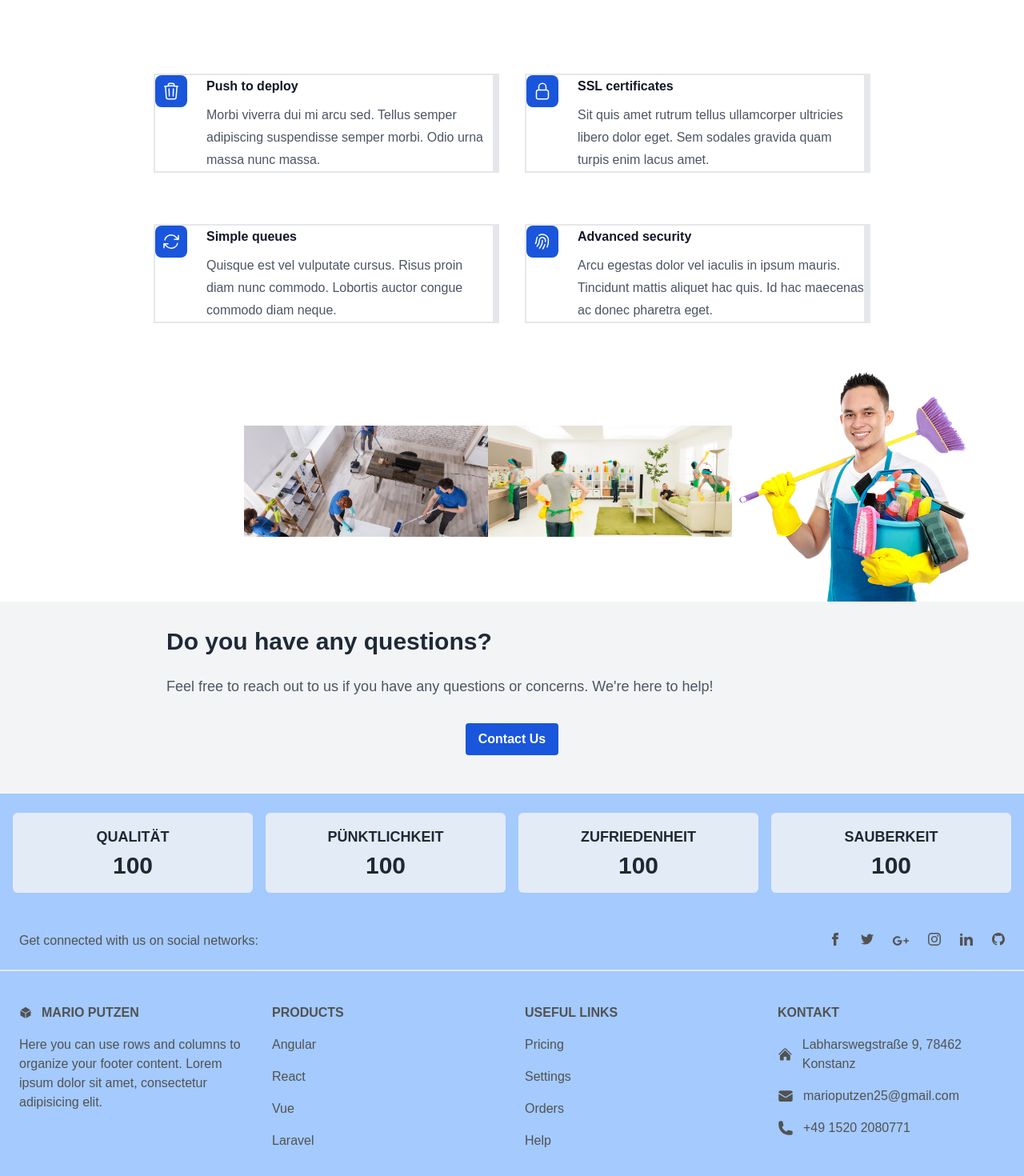
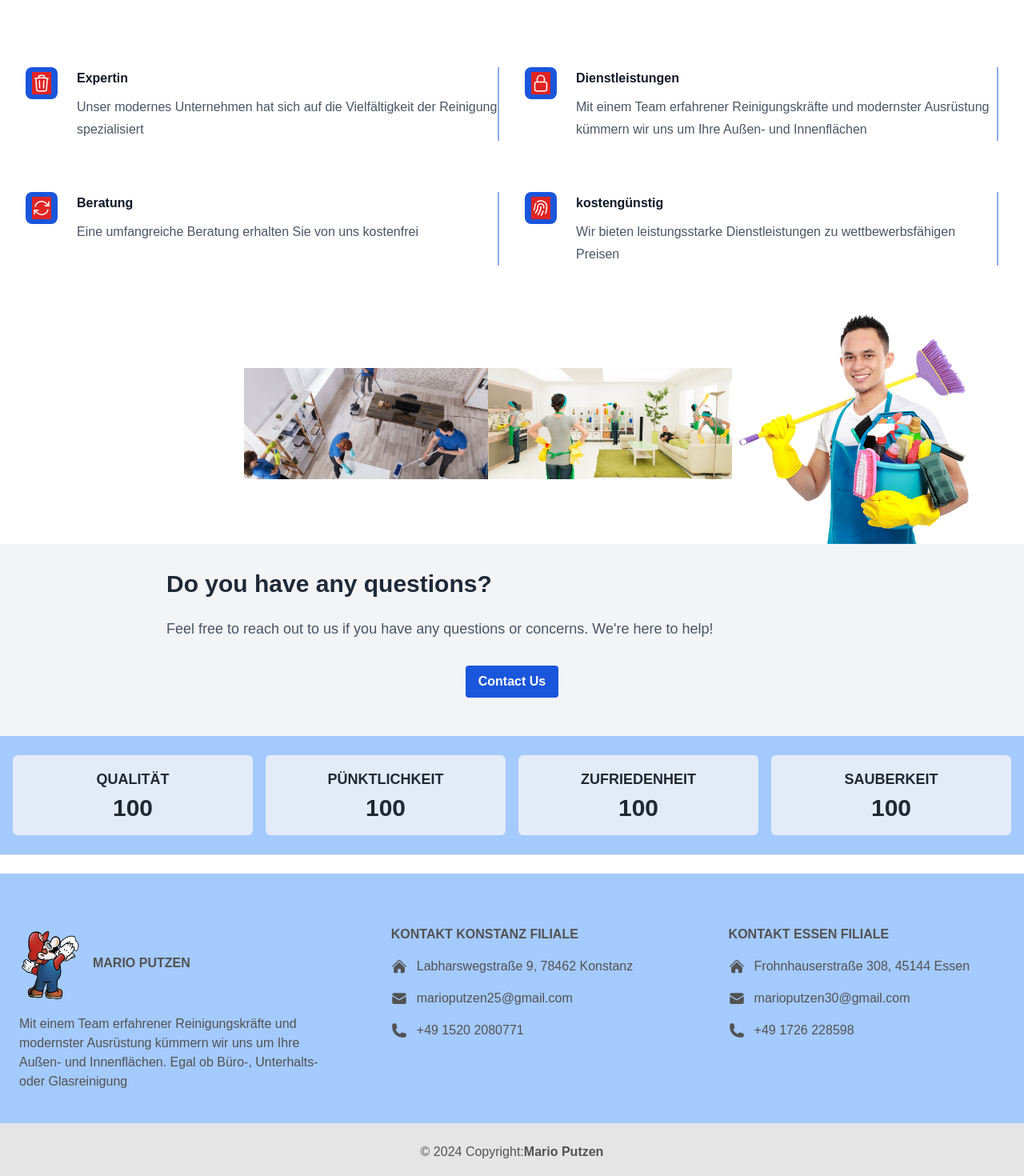
Before and after one commit to Ahmadalmuhtar/mario-putzen-2, a React (Create React App) app: page / in a window 1280 px wide. Shown: the part 1000-2470 px from the top of the page at 80% size. Built offline with nearby package versions, Linux system fonts and the light colour scheme.

Commit message:
edited the footer section and linked it

```diff
--- a/src/components/navigation/footer/Footer.jsx
+++ b/src/components/navigation/footer/Footer.jsx
@@ -1,136 +1,29 @@
 import React from "react";
+import img from '../../../assets/images/Logo.png'
 
 export default function Footer() {
   return (
-    <footer className="bg-blue-300 gap-12 text-center text-neutral-600 dark:bg-neutral-600 dark:text-neutral-200 lg:text-left">
-      <div className="flex items-center justify-center border-b-2 border-neutral-200 p-6 dark:border-neutral-500 lg:justify-between">
-        <div className="mr-12 hidden lg:block">
-          <span>Get connected with us on social networks:</span>
-        </div>
-        <div className="flex justify-center">
-          <a className="mr-6 text-neutral-600 dark:text-neutral-200">
-            <svg
-              xmlns="http://www.w3.org/2000/svg"
-              className="h-4 w-4"
-              fill="currentColor"
-              viewBox="0 0 24 24"
-            >
-              <path d="M9 8h-3v4h3v12h5v-12h3.642l.358-4h-4v-1.667c0-.955.192-1.333 1.115-1.333h2.885v-5h-3.808c-3.596 0-5.192 1.583-5.192 4.615v3.385z" />
-            </svg>
-          </a>
-          <a className="mr-6 text-neutral-600 dark:text-neutral-200">
-            <svg
-              xmlns="http://www.w3.org/2000/svg"
-              className="h-4 w-4"
-              fill="currentColor"
-              viewBox="0 0 24 24"
-            >
-              <path d="M24 4.557c-.883.392-1.832.656-2.828.775 1.017-.609 1.798-1.574 2.165-2.724-.951.564-2.005.974-3.127 1.195-.897-.957-2.178-1.555-3.594-1.555-3.179 0-5.515 2.966-4.797 6.045-4.091-.205-7.719-2.165-10.148-5.144-1.29 2.213-.669 5.108 1.523 6.574-.806-.026-1.566-.247-2.229-.616-.054 2.281 1.581 4.415 3.949 4.89-.693.188-1.452.232-2.224.084.626 1.956 2.444 3.379 4.6 3.419-2.07 1.623-4.678 2.348-7.29 2.04 2.179 1.397 4.768 2.212 7.548 2.212 9.142 0 14.307-7.721 13.995-14.646.962-.695 1.797-1.562 2.457-2.549z" />
-            </svg>
-          </a>
-          <a className="mr-6 text-neutral-600 dark:text-neutral-200">
-            <svg
-              xmlns="http://www.w3.org/2000/svg"
-              className="h-5 w-5"
-              fill="currentColor"
-              viewBox="0 0 24 24"
-            >
-              <path
-                d="M7 11v2.4h3.97c-.16 1.029-1.2 3.02-3.97 3.02-2.39 0-4.34-1.979-4.34-4.42 0-2.44 1.95-4.42 4.34-4.42 1.36 0 2.27.58 2.79 1.08l1.9-1.83c-1.22-1.14-2.8-1.83-4.69-1.83-3.87 0-7 3.13-7 7s3.13 7 7 7c4.04 0 6.721-2.84 6.721-6.84 0-.46-.051-.81-.111-1.16h-6.61zm0 0 17 2h-3v3h-2v-3h-3v-2h3v-3h2v3h3v2z"
-                fillRule="evenodd"
-                clipRule="evenodd"
-              />
-            </svg>
-          </a>
-          <a className="mr-6 text-neutral-600 dark:text-neutral-200">
-            <svg
-              xmlns="http://www.w3.org/2000/svg"
-              className="h-4 w-4"
-              fill="currentColor"
-              viewBox="0 0 24 24"
-            >
-              <path d="M12 2.163c3.204 0 3.584.012 4.85.07 3.252.148 4.771 1.691 4.919 4.919.058 1.265.069 1.645.069 4.849 0 3.205-.012 3.584-.069 4.849-.149 3.225-1.664 4.771-4.919 4.919-1.266.058-1.644.07-4.85.07-3.204 0-3.584-.012-4.849-.07-3.26-.149-4.771-1.699-4.919-4.92-.058-1.265-.07-1.644-.07-4.849 0-3.204.013-3.583.07-4.849.149-3.227 1.664-4.771 4.919-4.919 1.266-.057 1.645-.069 4.849-.069zm0-2.163c-3.259 0-3.667.014-4.947.072-4.358.2-6.78 2.618-6.98 6.98-.059 1.281-.073 1.689-.073 4.948 0 3.259.014 3.668.072 4.948.2 4.358 2.618 6.78 6.98 6.98 1.281.058 1.689.072 4.948.072 3.259 0 3.668-.014 4.948-.072 4.354-.2 6.782-2.618 6.979-6.98.059-1.28.073-1.689.073-4.948 0-3.259-.014-3.667-.072-4.947-.196-4.354-2.617-6.78-6.979-6.98-1.281-.059-1.69-.073-4.949-.073zm0 5.838c-3.403 0-6.162 2.759-6.162 6.162s2.759 6.163 6.162 6.163 6.162-2.759 6.162-6.163c0-3.403-2.759-6.162-6.162-6.162zm0 10.162c-2.209 0-4-1.79-4-4 0-2.209 1.791-4 4-4s4 1.791 4 4c0 2.21-1.791 4-4 4zm6.406-11.845c-.796 0-1.441.645-1.441 1.44s.645 1.44 1.441 1.44c.795 0 1.439-.645 1.439-1.44s-.644-1.44-1.439-1.44z" />
-            </svg>
-          </a>
-          <a className="mr-6 text-neutral-600 dark:text-neutral-200">
-            <svg
-              xmlns="http://www.w3.org/2000/svg"
-              className="h-4 w-4"
-              fill="currentColor"
-              viewBox="0 0 24 24"
-            >
-              <path d="M4.98 3.5c0 1.381-1.11 2.5-2.48 2.5s-2.48-1.119-2.48-2.5c0-1.38 1.11-2.5 2.48-2.5s2.48 1.12 2.48 2.5zm.02 4.5h-5v16h5v-16zm7.982 0h-4.968v16h4.969v-8.399c0-4.67 6.029-5.052 6.029 0v8.399h4.988v-10.131c0-7.88-8.922-7.593-11.018-3.714v-2.155z" />
-            </svg>
-          </a>
-          <a className="text-neutral-600 dark:text-neutral-200">
-            <svg
-              xmlns="http://www.w3.org/2000/svg"
-              className="h-4 w-4"
-              fill="currentColor"
-              viewBox="0 0 24 24"
-            >
-              <path d="M12 0c-6.626 0-12 5.373-12 12 0 5.302 3.438 9.8 8.207 11.387.599.111.793-.261.793-.577v-2.234c-3.338.726-4.033-1.416-4.033-1.416-.546-1.387-1.333-1.756-1.333-1.756-1.089-.745.083-.729.083-.729 1.205.084 1.839 1.237 1.839 1.237 1.07 1.834 2.807 1.304 3.492.997.107-.775.418-1.305.762-1.604-2.665-.305-5.467-1.334-5.467-5.931 0-1.311.469-2.381 1.236-3.221-.124-.303-.535-1.524.117-3.176 0 0 1.008-.322 3.301 1.23.957-.266 1.983-.399 3.003-.404 1.02.005 2.047.138 3.006.404 2.291-1.552 3.297-1.23 3.297-1.23.653 1.653.242 2.874.118 3.176.77.84 1.235 1.911 1.235 3.221 0 4.609-2.807 5.624-5.479 5.921.43.372.823 1.102.823 2.222v3.293c0 .319.192.694.801.576 4.765-1.589 8.199-6.086 8.199-11.386 0-6.627-5.373-12-12-12z" />
-            </svg>
-          </a>
-        </div>
-      </div>
-
+    <>
+    <div className="h-6">
+    <hr/>
+    </div>
+    <footer className="bg-blue-300 gap-12 text-center text-neutral-600 dark:bg-neutral-600 dark:text-neutral-200 lg:text-left pt-6">
       <div className="mx-6 py-10 text-center md:text-left">
-        <div className="grid-1 grid gap-8 md:grid-cols-2 lg:grid-cols-4">
+        <div className="grid gap-8 md:grid-cols-2 lg:grid-cols-3 justify-items-center">
           <div className="">
-            <h6 className="mb-4 flex items-center justify-center font-semibold uppercase md:justify-start">
-              <svg
-                xmlns="http://www.w3.org/2000/svg"
-                viewBox="0 0 24 24"
-                fill="currentColor"
-                className="mr-3 h-4 w-4"
-              >
-                <path d="M12.378 1.602a.75.75 0 00-.756 0L3 6.632l9 5.25 9-5.25-8.622-5.03zM21.75 7.93l-9 5.25v9l8.628-5.032a.75.75 0 00.372-.648V7.93zM11.25 22.18v-9l-9-5.25v8.57a.75.75 0 00.372.648l8.628 5.033z" />
-              </svg>
-              Mario Putzen
-            </h6>
+          <h6 className="mb-4 flex items-center justify-center font-semibold uppercase md:justify-start">
+            <a href="https://www.marioputzen.com" target="_blank" className="flex items-center">
+              <img src={img} className="h-24 pr-4" alt="Mario Putzen Logo" />
+              <span>Mario Putzen</span>
+            </a>
+          </h6>
             <p>
-              Here you can use rows and columns to organize your footer content.
-              Lorem ipsum dolor sit amet, consectetur adipisicing elit.
-            </p>
-          </div>
-          <div className="">
-            <h6 className="mb-4 flex justify-center font-semibold uppercase md:justify-start">
-              Products
-            </h6>
-            <p className="mb-4">
-              <a className="text-neutral-600 dark:text-neutral-200">Angular</a>
-            </p>
-            <p className="mb-4">
-              <a className="text-neutral-600 dark:text-neutral-200">React</a>
-            </p>
-            <p className="mb-4">
-              <a className="text-neutral-600 dark:text-neutral-200">Vue</a>
-            </p>
-            <p>
-              <a className="text-neutral-600 dark:text-neutral-200">Laravel</a>
-            </p>
-          </div>
-          <div className="">
-            <h6 className="mb-4 flex justify-center font-semibold uppercase md:justify-start">
-              Useful links
-            </h6>
-            <p className="mb-4">
-              <a className="text-neutral-600 dark:text-neutral-200">Pricing</a>
-            </p>
-            <p className="mb-4">
-              <a className="text-neutral-600 dark:text-neutral-200">Settings</a>
-            </p>
-            <p className="mb-4">
-              <a className="text-neutral-600 dark:text-neutral-200">Orders</a>
-            </p>
-            <p>
-              <a className="text-neutral-600 dark:text-neutral-200">Help</a>
+            Mit einem Team erfahrener Reinigungskräfte und modernster Ausrüstung kümmern wir uns um Ihre Außen- und Innenflächen. Egal ob Büro-, Unterhalts- oder Glasreinigung
             </p>
           </div>
           <div>
             <h6 className="mb-4 flex justify-center font-semibold uppercase md:justify-start">
-              Kontakt
+              Kontakt Konstanz Filiale
             </h6>
             <p className="mb-4 flex items-center justify-center md:justify-start">
               <svg
@@ -142,7 +35,9 @@ export default function Footer() {
                 <path d="M11.47 3.84a.75.75 0 011.06 0l8.69 8.69a.75.75 0 101.06-1.06l-8.689-8.69a2.25 2.25 0 00-3.182 0l-8.69 8.69a.75.75 0 001.061 1.06l8.69-8.69z" />
                 <path d="M12 5.432l8.159 8.159c.03.03.06.058.091.086v6.198c0 1.035-.84 1.875-1.875 1.875H15a.75.75 0 01-.75-.75v-4.5a.75.75 0 00-.75-.75h-3a.75.75 0 00-.75.75V21a.75.75 0 01-.75.75H5.625a1.875 1.875 0 01-1.875-1.875v-6.198a2.29 2.29 0 00.091-.086L12 5.43z" />
               </svg>
+              <a href="https://maps.app.goo.gl/hNbUnfKky8hWM4Av7" target="_blank">
               Labharswegstraße 9, 78462 Konstanz
+              </a>
             </p>
             <p className="mb-4 flex items-center justify-center md:justify-start">
               <svg
@@ -154,7 +49,9 @@ export default function Footer() {
                 <path d="M1.5 8.67v8.58a3 3 0 003 3h15a3 3 0 003-3V8.67l-8.928 5.493a3 3 0 01-3.144 0L1.5 8.67z" />
                 <path d="M22.5 6.908V6.75a3 3 0 00-3-3h-15a3 3 0 00-3 3v.158l9.714 5.978a1.5 1.5 0 001.572 0L22.5 6.908z" />
               </svg>
+              <a href="mailto:marioputzen25@gmail.com?subject=Anfrage%20zur%20Dienstleistung&body=Guten%20Tag,%0A%0AIch%20interessiere%20mich%20für%20Ihre%20Dienstleistungen%20und%20möchte%20mehr%20darüber%20erfahren.%0A%0AMit%20freundlichen%20Grüßen,%0AVorname%20Nachname">
               marioputzen25@gmail.com
+              </a>
             </p>
             <p className="mb-4 flex items-center justify-center md:justify-start">
               <svg
@@ -169,12 +66,14 @@ export default function Footer() {
                   clipRule="evenodd"
                 />
               </svg>
+              <a href="tel:+4915202080771">
               +49 1520 2080771
+              </a>
             </p>
           </div>
           <div>
             <h6 className="mb-4 flex justify-center font-semibold uppercase md:justify-start">
-              Kontakt
+              Kontakt Essen Filiale
             </h6>
             <p className="mb-4 flex items-center justify-center md:justify-start">
               <svg
@@ -186,7 +85,9 @@ export default function Footer() {
                 <path d="M11.47 3.84a.75.75 0 011.06 0l8.69 8.69a.75.75 0 101.06-1.06l-8.689-8.69a2.25 2.25 0 00-3.182 0l-8.69 8.69a.75.75 0 001.061 1.06l8.69-8.69z" />
                 <path d="M12 5.432l8.159 8.159c.03.03.06.058.091.086v6.198c0 1.035-.84 1.875-1.875 1.875H15a.75.75 0 01-.75-.75v-4.5a.75.75 0 00-.75-.75h-3a.75.75 0 00-.75.75V21a.75.75 0 01-.75.75H5.625a1.875 1.875 0 01-1.875-1.875v-6.198a2.29 2.29 0 00.091-.086L12 5.43z" />
               </svg>
+              <a href="https://maps.app.goo.gl/Bvqzggn5wpECM8c87" target="_blank">
               Frohnhauserstraße 308, 45144 Essen
+              </a>
             </p>
             <p className="mb-4 flex items-center justify-center md:justify-start">
               <svg
@@ -198,7 +99,9 @@ export default function Footer() {
                 <path d="M1.5 8.67v8.58a3 3 0 003 3h15a3 3 0 003-3V8.67l-8.928 5.493a3 3 0 01-3.144 0L1.5 8.67z" />
                 <path d="M22.5 6.908V6.75a3 3 0 00-3-3h-15a3 3 0 00-3 3v.158l9.714 5.978a1.5 1.5 0 001.572 0L22.5 6.908z" />
               </svg>
+              <a href="mailto:marioputzen30@gmail.com?subject=Anfrage%20zur%20Dienstleistung&body=Guten%20Tag,%0A%0AIch%20interessiere%20mich%20für%20Ihre%20Dienstleistungen%20und%20möchte%20mehr%20darüber%20erfahren.%0A%0AMit%20freundlichen%20Grüßen,%0AVorname%20Nachname">
               marioputzen30@gmail.com
+              </a>
             </p>
             <p className="mb-4 flex items-center justify-center md:justify-start">
               <svg
@@ -213,7 +116,9 @@ export default function Footer() {
                   clipRule="evenodd"
                 />
               </svg>
+              <a href="tel:+491726228598">
               +49 1726 228598
+              </a>
             </p>
           </div>
         </div>
@@ -221,14 +126,15 @@ export default function Footer() {
 
       {/* <!--Copyright section--> */}
       <div className="bg-neutral-200 p-6 text-center dark:bg-neutral-700">
-        <span>© 2023 Copyright:</span>
+        <span>© 2024 Copyright:</span>
         <a
           className="font-semibold text-neutral-600 dark:text-neutral-400"
-          href="https://tw-elements.com/"
+          href="https://marioputzen.com/" target="_blank"
         >
           Mario Putzen
         </a>
       </div>
     </footer>
+    </>
   );
 }
--- a/src/components/navigation/header/Header.jsx
+++ b/src/components/navigation/header/Header.jsx
@@ -9,7 +9,7 @@ const Header = () => {
           <img src={BildImage} alt="Mario Putzen Image" />
         </div>
         <div className="grid grid-cols-1 gap-6 sm:grid-cols-2 lg:col-span-2 lg:gap-8">
-          <div className="rounded-2xl bg-gray-50 p-10">
+          <div className="rounded-2xl bg-gray-100 p-10">
             <h3 className="text-base font-semibold leading-7 text-gray-900">
               Konstanz
             </h3>
@@ -35,7 +35,7 @@ const Header = () => {
               </div>
             </dl>
           </div>
-          <div className="rounded-2xl bg-gray-50 p-10">
+          <div className="rounded-2xl bg-gray-100 p-10">
             <h3 className="text-base font-semibold leading-7 text-gray-900">
               Essen
             </h3>
--- a/src/components/sections/about/AboutUs.jsx
+++ b/src/components/sections/about/AboutUs.jsx
@@ -3,11 +3,13 @@ import React from "react";
 const AboutUs = () => {
   return (
 
-<div className="bg-white px-6 pb-10">
+<div className="bg-white px-6 pt-8">
       <div className="mx-auto max-w-5xl text-center grid grid-cols-6 gap-4">
-        <div className="col-span-2 flex items-center">
-        <h2 className="text-4xl font-bold tracking-tight text-gray-900 sm:text-6xl">Über Uns</h2>
-        </div>
+      <div className="col-span-2 flex items-center">
+  <h2 className="text-4xl font-bold tracking-tight text-gray-900 sm:text-6xl">
+    <span className="underline text-blue-700" style={{ whiteSpace: 'nowrap' }}>Ü</span>ber Uns
+  </h2>
+</div>
         <div className="col-span-4 text-justify">
         <p className="mt-6 text-lg leading-8 text-gray-600">
         Mit einem Team erfahrener Reinigungskräfte und modernster Ausrüstung
--- a/src/components/sections/features/FeatureSection.jsx
+++ b/src/components/sections/features/FeatureSection.jsx
@@ -4,30 +4,34 @@ import {
   FingerPrintIcon,
   LockClosedIcon,
 } from "@heroicons/react/24/outline";
+import img from '../../../assets/images/clean.svg';
+import img1 from '../../../assets/images/clean-1.svg';
+import img2 from '../../../assets/images/cleaner.svg';
+import img3 from '../../../assets/images/cleaning-lady.svg';
 
 const features = [
   {
-    name: "Push to deploy",
+    name: "Expertin",
     description:
-      "Morbi viverra dui mi arcu sed. Tellus semper adipiscing suspendisse semper morbi. Odio urna massa nunc massa.",
+      "Unser modernes Unternehmen hat sich auf die Vielfältigkeit der Reinigung spezialisiert",
     icon: TrashIcon,
   },
   {
-    name: "SSL certificates",
+    name: "Dienstleistungen",
     description:
-      "Sit quis amet rutrum tellus ullamcorper ultricies libero dolor eget. Sem sodales gravida quam turpis enim lacus amet.",
+      "Mit einem Team erfahrener Reinigungskräfte und modernster Ausrüstung kümmern wir uns um Ihre Außen- und Innenflächen",
     icon: LockClosedIcon,
   },
   {
-    name: "Simple queues",
+    name: "Beratung",
     description:
-      "Quisque est vel vulputate cursus. Risus proin diam nunc commodo. Lobortis auctor congue commodo diam neque.",
+      "Eine umfangreiche Beratung erhalten Sie von uns kostenfrei",
     icon: ArrowPathIcon,
   },
   {
-    name: "Advanced security",
+    name: "kostengünstig",
     description:
-      "Arcu egestas dolor vel iaculis in ipsum mauris. Tincidunt mattis aliquet hac quis. Id hac maecenas ac donec pharetra eget.",
+      "Wir bieten leistungsstarke Dienstleistungen zu wettbewerbsfähigen Preisen",
     icon: FingerPrintIcon,
   },
 ];
@@ -36,17 +40,17 @@ export default function Example() {
   return (
     <div className="bg-white">
       <div className="mx-auto px-6 lg:px-8">
-        <div className="mx-auto mt-16 max-w-2xl sm:mt-20 lg:mt-24 lg:max-w-4xl">
+        <div className="mx-auto mt-16 max-w-2xl sm:mt-20 lg:mt-24 lg:max-w-7xl">
           <dl className="grid max-w-xl grid-cols-1 gap-x-8 gap-y-10 lg:max-w-none lg:grid-cols-2 lg:gap-y-16">
             {features.map((feature) => (
               <div
                 key={feature.name}
-                className="relative pl-16 border-2 border-r-8 border-2"
+                className="relative pl-16 border-r-2 border-blue-700 border-opacity-50"
               >
                 <dt className="text-base font-semibold leading-7 text-gray-900">
                   <div className="absolute left-0 top-0 flex h-10 w-10 items-center justify-center rounded-lg bg-blue-700">
                     <feature.icon
-                      className="h-6 w-6 text-white"
+                      className="h-7 w-6 text-white bg-red-600"
                       aria-hidden="true"
                     />
                   </div>
```
Also changed, not shown: src/components/ui/photo-slider/PhotoSlider.css (deleted, +0 -64 lines).
